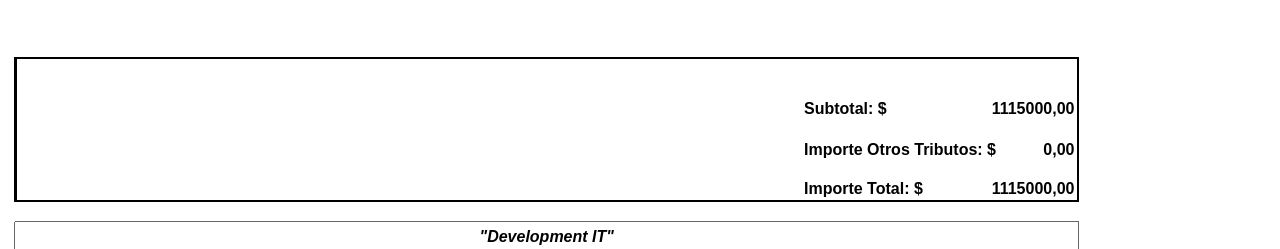
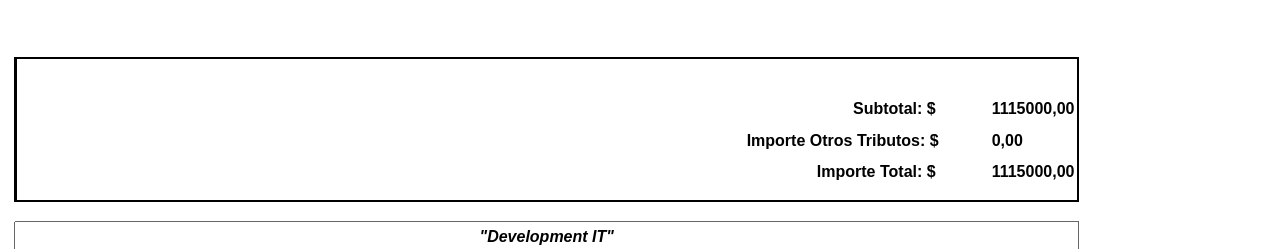
Before and after one commit to adolfoaraya-dev/afip-fe, a website: page pages/factura/factura.html in a window 1280 px wide. Shown: the part 875-1124 px from the top of the page. Drawn offline with Linux system fonts and the light colour scheme; files that its build step writes are made by us from their sources; no server answers; files whose address does not match are found by name.

Commit message:
factura estilos

```diff
--- a/pages/factura/factura.css
+++ b/pages/factura/factura.css
@@ -110,7 +110,7 @@
 
 .s35 {
     border-bottom: 2px SOLID #000000;
-    vertical-align: bottom;
+    vertical-align: top;
     padding: 2px 3px 2px 3px;
 }
 
@@ -194,12 +194,22 @@
     padding: 2px 3px 2px 3px;
 }
 
-.ritz .waffle .s33 {
-    text-align: right;
-    vertical-align: bottom;
+ .s33 {
+
+    vertical-align: middle;
     white-space: nowrap;
     direction: ltr;
     padding: 2px 3px 2px 3px;
+}
+
+.st {
+    vertical-align: top;
+}
+
+.tt{
+    font-weight: bold;
+    text-align: right;
+    margin-right: 50px;
 }
 
 .ritz .waffle .s0 {
@@ -291,7 +301,6 @@
 .s34 {
     border-bottom: 2px SOLID #000000;
     font-weight: bold;
-    vertical-align: bottom;
     padding: 2px 3px 2px 3px;
 }
 
--- a/pages/factura/factura.html
+++ b/pages/factura/factura.html
@@ -513,8 +513,13 @@
                     <td class="s0 bt-2"></td>
                     <td class="s0 bt-2"></td>
                     <td class="s0 bt-2"></td>
-                    <td class="s31 bt-2" dir="ltr">Subtotal: $</td>
-                    <td class="s0 bt-2" dir="ltr"></td>
+                    <td class="s31 bt-2" colspan="2" dir="ltr">
+                        <div class="softmerge-inner" style="
+                        font-weight: bold;
+                        text-align: right;
+                        margin-right: 50px;
+                         ">Subtotal: $</div>
+                    </td>
                     <td class="s32" dir="ltr"><b><span id="ImpNeto">1115000,00</span></b></td>
                     <td class="s0"></td>
                 </tr>
@@ -528,11 +533,12 @@
                     <td class="s0"></td>
                     <td class="s0"></td>
                     <td class="s0"></td>
-                    <td class="s0"></td>
-                    <td class="s6 softmerge" dir="ltr">
-                        <div class="softmerge-inner" style="width: 198px; left: -1px">Importe Otros Tributos: $</div>
+                    <td class="" colspan="3" dir="ltr">
+                        <div class="tt">
+                         Importe Otros Tributos: $
+                        </div>
                     </td>
-                    <td class="s8" dir="ltr"></td>
+
                     <td class="s33 br-2" dir="ltr"><b>0,00</b></td>
                     <td class="s0"></td>
                 </tr>
@@ -546,11 +552,12 @@
                     <td class="s1b bb-2"></td>
                     <td class="s1b bb-2"></td>
                     <td class="s1b bb-2"></td>
-                    <td class="s1b bb-2"></td>
-                    <td class="s34 softmerge" dir="ltr">
-                        <div class="softmerge-inner" style="width: 198px; left: -1px">Importe Total: $</div>
+                    <td class="s34 st" colspan="3" dir="ltr">
+                        <div class="tt" >
+                         Importe Total: $
+                        </div>
                     </td>
-                    <td class="s12b" dir="ltr"></td>
+
                     <td class="s35 br-2" dir="ltr" >
                         <b><span id="ImpTotal">1115000,00</span></b>
                     </td>
```
Also changed, not shown: 3 other files.
